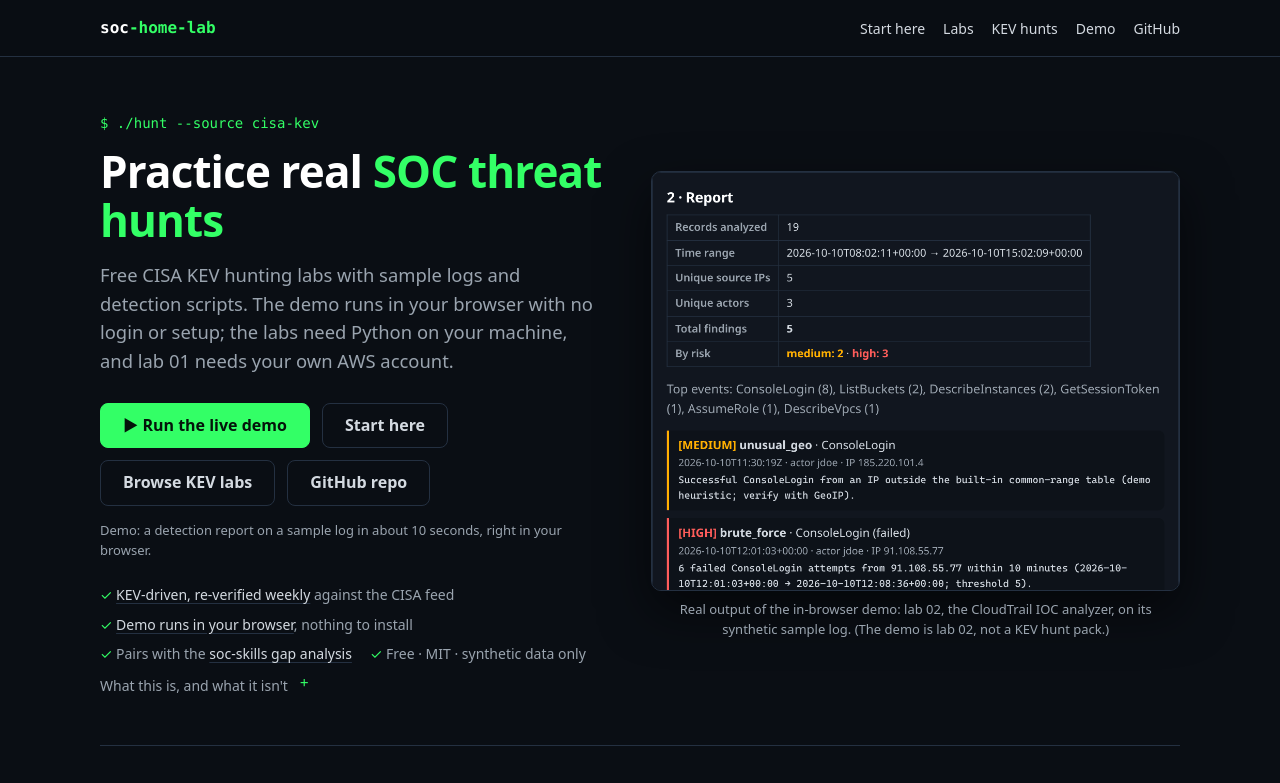
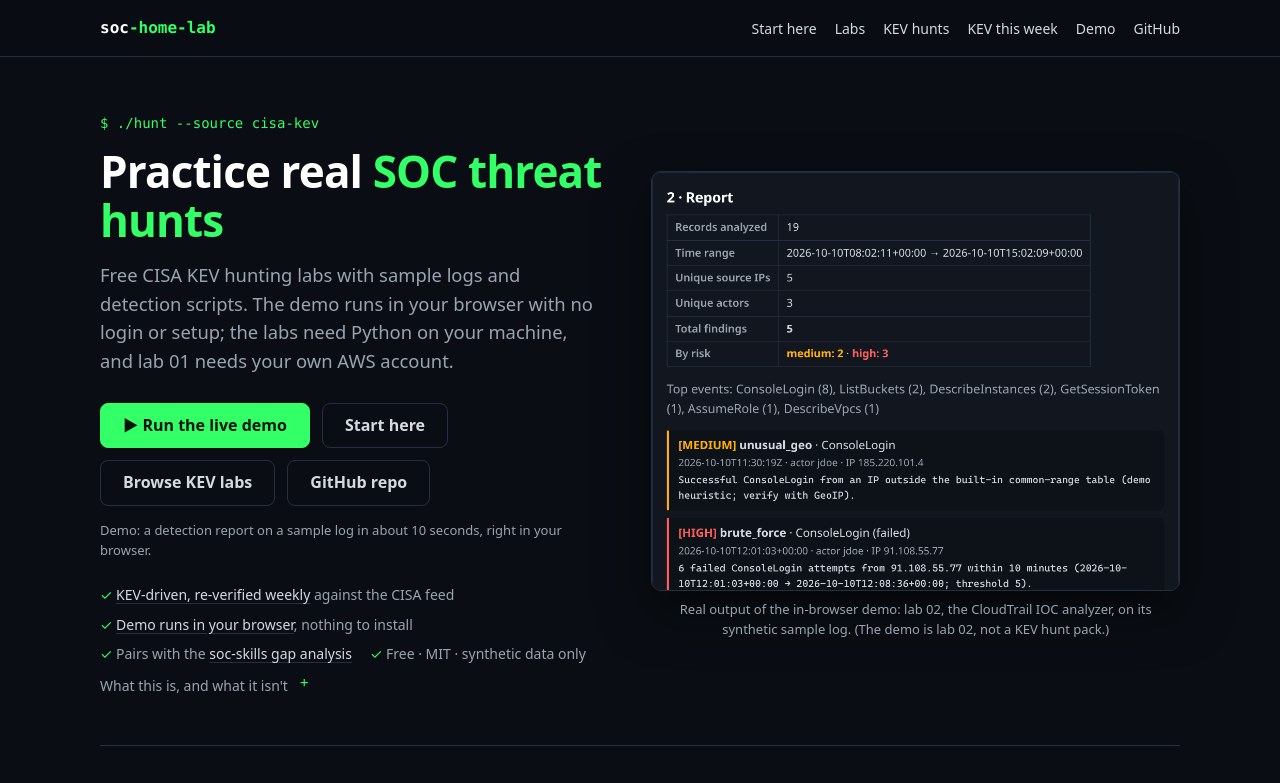
Before and after one commit to szzxli/soc-home-lab, a plain HTML site: page web/index.html in a window 1280 px wide. Shown: the top 783 px of the page. Drawn offline with Linux system fonts and the light colour scheme.

Commit message:
soc-home-lab #140: weekly KEV card page + coverage badge

```diff
--- a/web/index.html
+++ b/web/index.html
@@ -57,6 +57,7 @@
 <li class="opt"><a href="#start" data-count="open-start-here">Start here</a></li>
 <li class="opt"><a href="#labs">Labs</a></li>
 <li><a href="#kev">KEV hunts</a></li>
+<li><a href="kev-this-week.html">KEV this week</a></li>
 <li><a href="demo.html">Demo</a></li>
 <li><a href="https://github.com/szzxli/soc-home-lab">GitHub</a></li>
 </ul>
```
